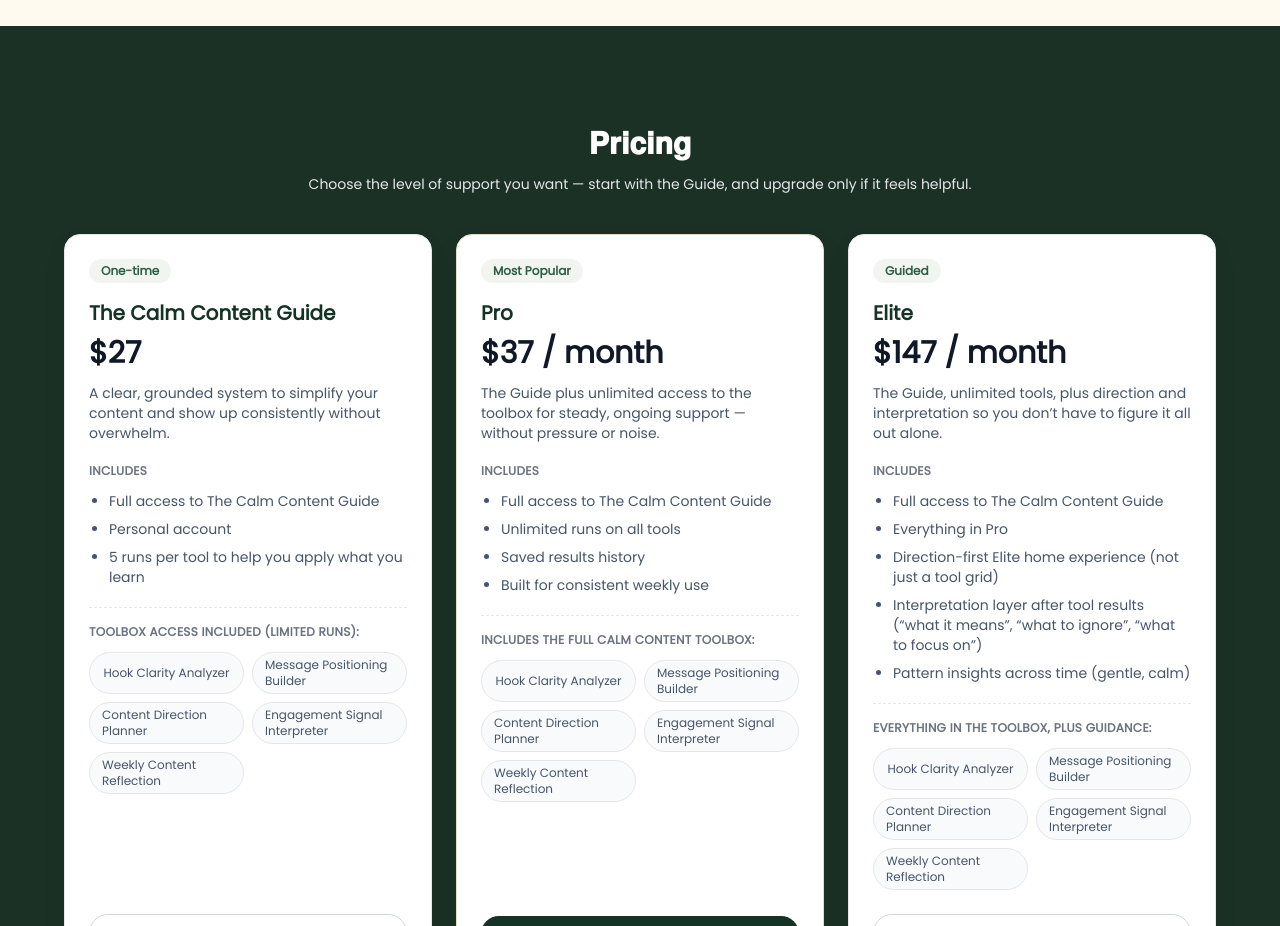
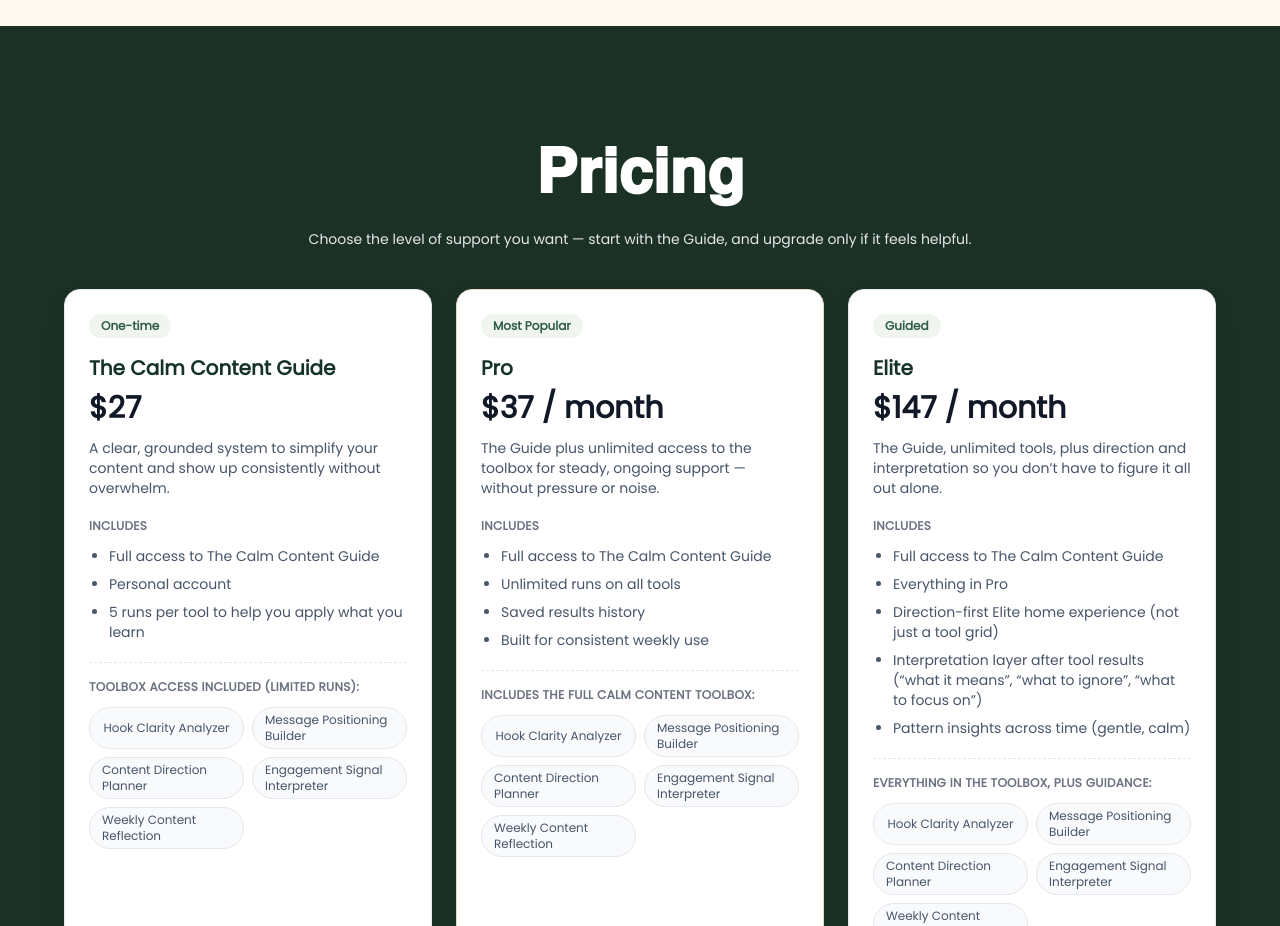
Before and after one commit to gmajors1326/the-calm-content-companion, a Next.js app: page / in a window 1280 px wide. Shown: the part 3740-4666 px from the top of the page. Built offline with nearby package versions, Linux system fonts and the light colour scheme; a web font is replaced by a local one.

Commit message:
Set pricing header size

```diff
--- a/app/page.tsx
+++ b/app/page.tsx
@@ -481,7 +481,7 @@ export default function PromotoLandingPage() {
     <section style={{ padding: '100px 24px', backgroundColor: COLORS.DARK_GREEN, color: COLORS.TEXT_LIGHT }}>
       <div className="mx-auto max-w-6xl">
         <div className="text-center" style={{ fontFamily: '"Poppins", sans-serif' }}>
-          <h2 className="text-3xl font-semibold text-white">𝐏𝐫𝐢𝐜𝐢𝐧𝐠</h2>
+          <h2 className="font-semibold text-white" style={{ fontSize: '61px' }}>𝐏𝐫𝐢𝐜𝐢𝐧𝐠</h2>
           <p className="mt-3 text-sm text-[#e5e7eb]">
             Choose the level of support you want — start with the Guide, and upgrade only if it feels helpful.
           </p>
```
